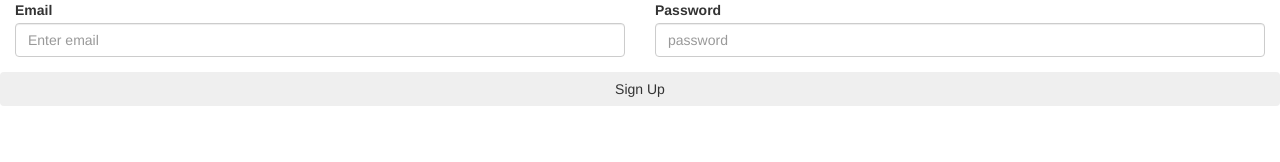
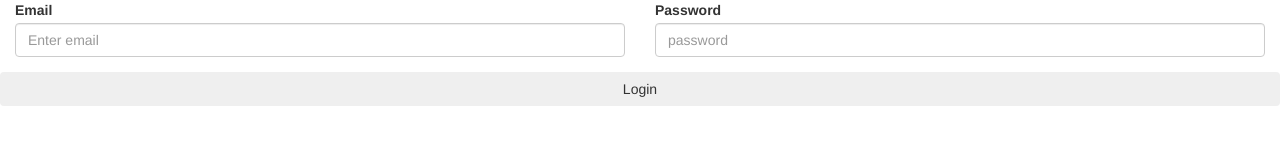
Before and after one commit to blobbyblobfish/piggy-bank, a React (Create React App) app: page /login in a window 1280 px wide. Shown: the top 162 px of the page. Built offline with nearby package versions, Linux system fonts and the light colour scheme.

Commit message:
Add routing from login/signup to courses

```diff
--- a/src/components/login.js
+++ b/src/components/login.js
@@ -28,6 +28,7 @@ class Login extends Component {
           }
         }).then(res => res.json())
           .then(response => console.log('Success:', JSON.stringify(response)))
+          .then(this.props.history.push("/courses"))
       }
     }
 
@@ -58,7 +59,7 @@ class Login extends Component {
           </div>
           <input
             type="submit"
-            value="Sign Up"
+            value="Login"
             className="btn btn-dark btn-block" />
         </div>
       </form>
--- a/src/components/signup.js
+++ b/src/components/signup.js
@@ -30,6 +30,7 @@ class SignUp extends Component {
           }
         }).then(res => res.json())
           .then(response => console.log('Success:', JSON.stringify(response)))
+          .then(this.props.history.push("/courses"))
       }
     }
 
```
